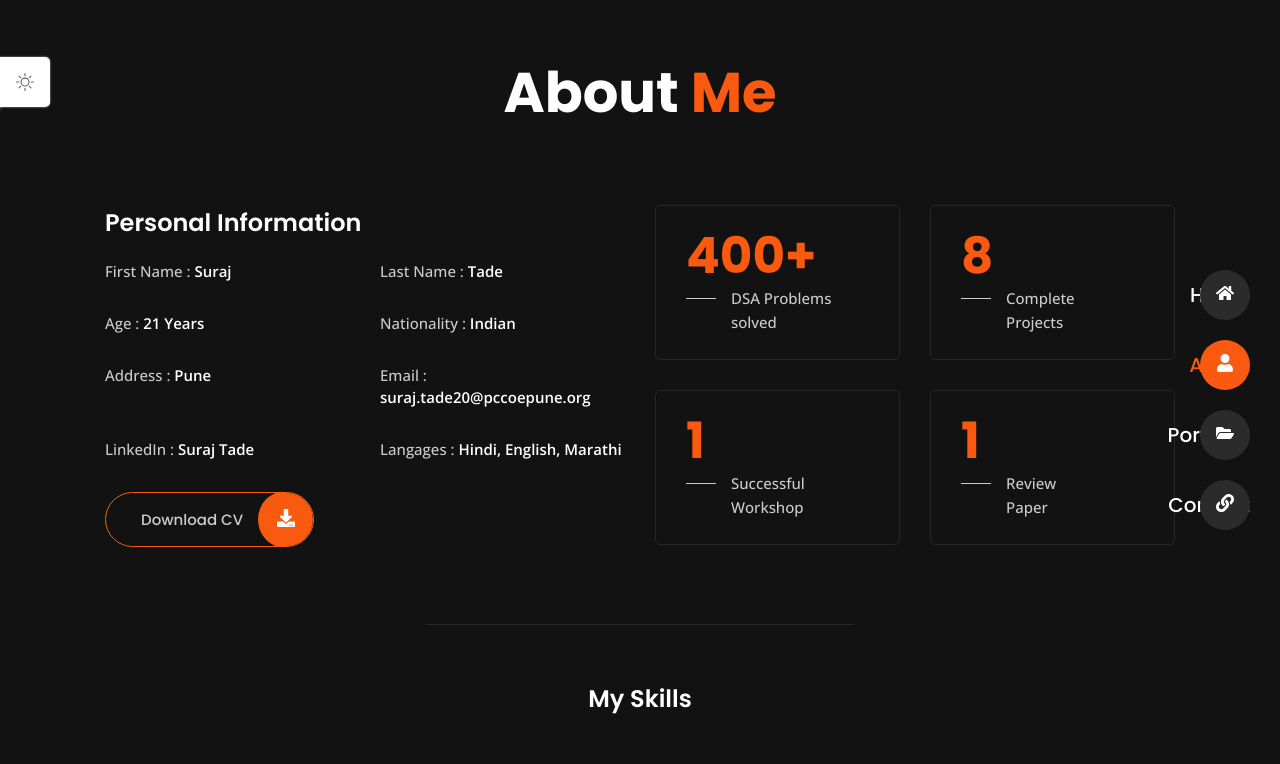
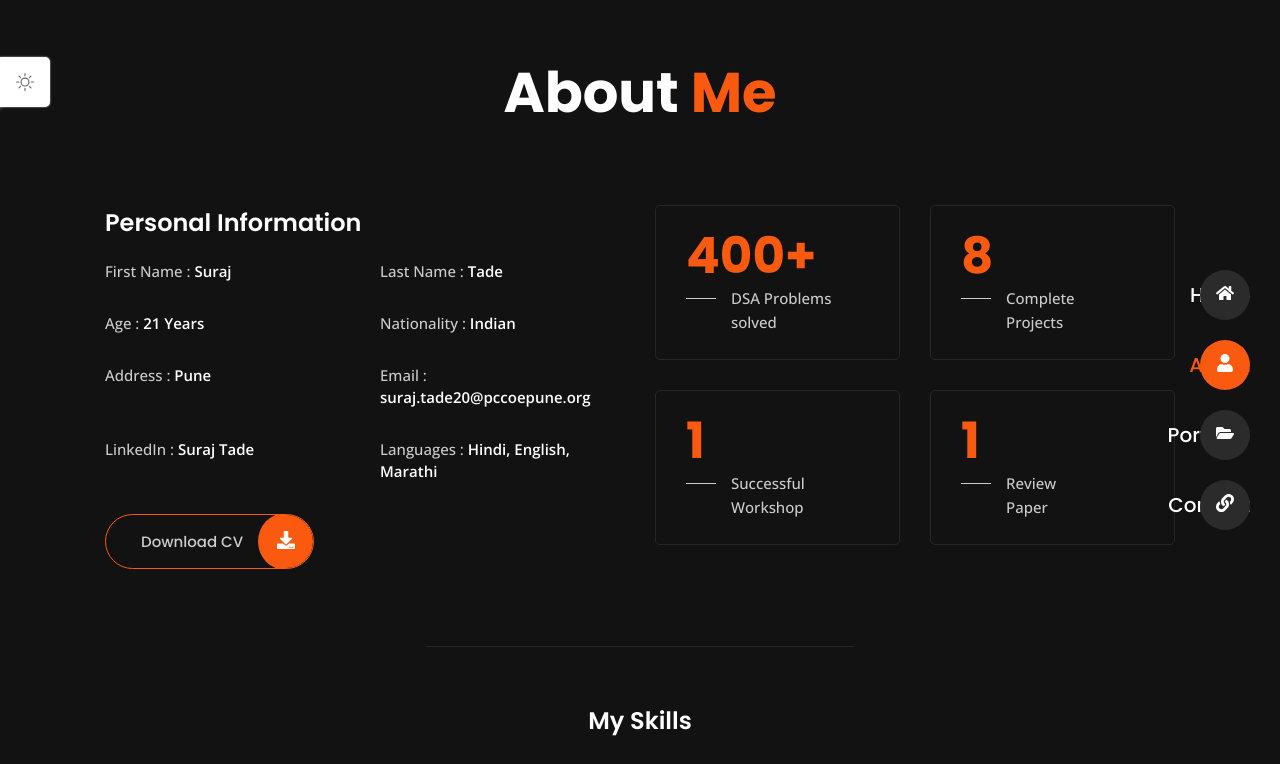
Before and after one commit to surajTade/my-portfolio, a React (Vite) app: page /about in a window 1280 px wide. Shown: the top 764 px of the page. Built offline with nearby package versions, Linux system fonts and the light colour scheme.

Commit message:
spelling corrections

```diff
--- a/src/data.jsx
+++ b/src/data.jsx
@@ -178,7 +178,7 @@ export const personalInfo = [
 
 	{
 		id: 8,
-		title: "Langages : ",
+		title: "Languages : ",
 		description: "Hindi, English, Marathi",
 	},
 ];
```
